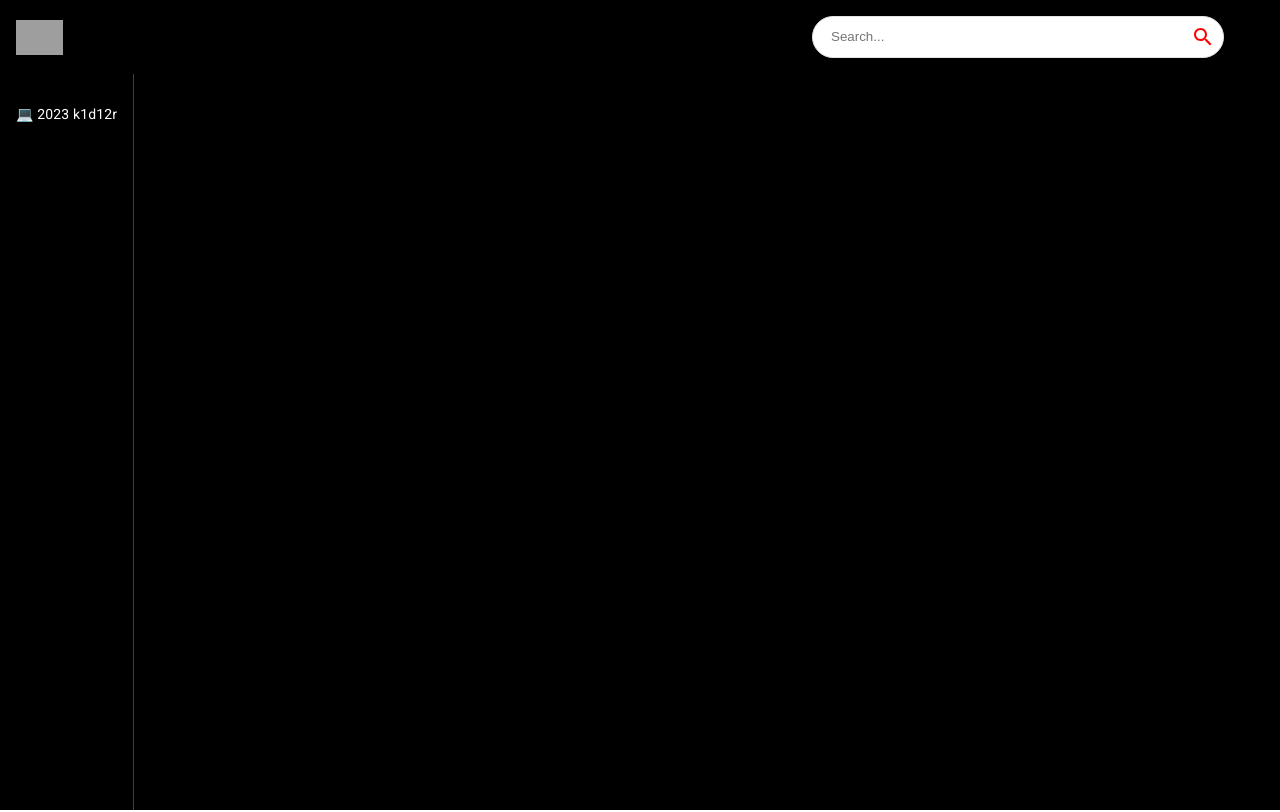
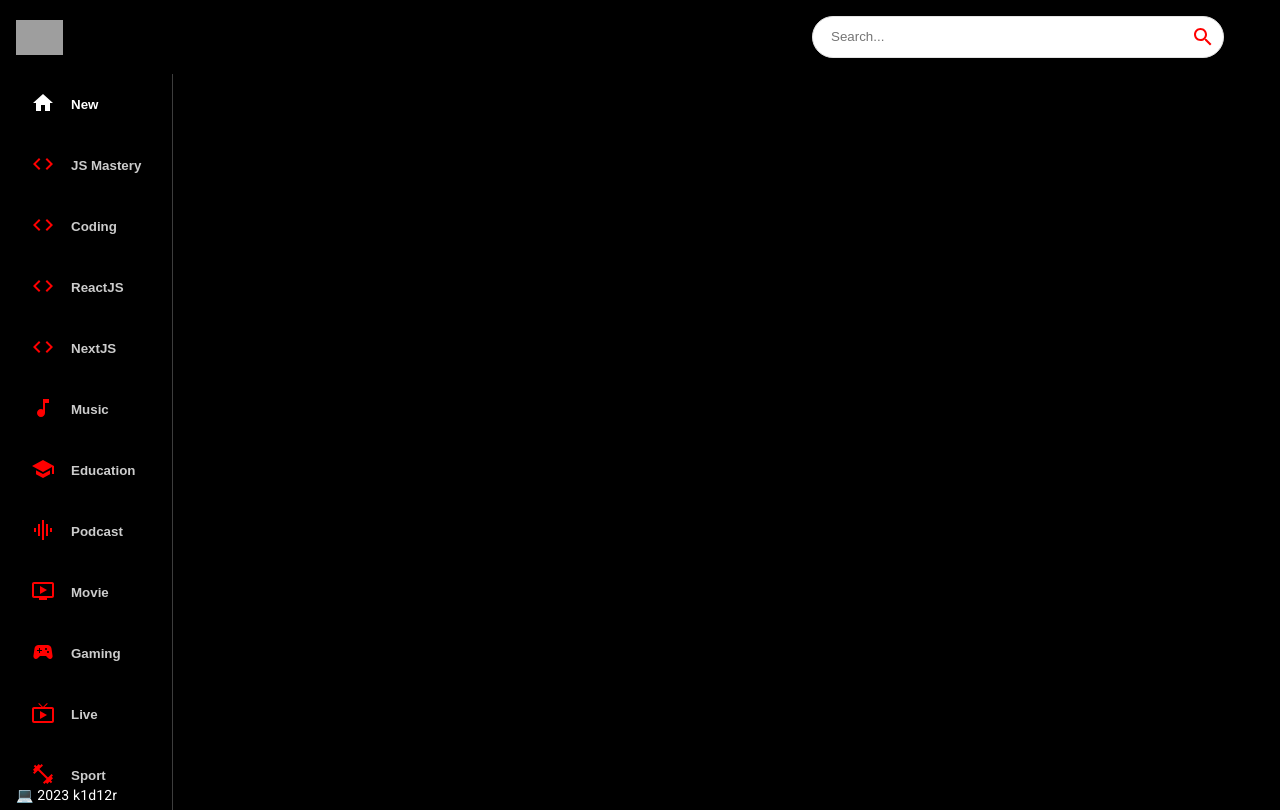
Before and after one commit to k1d12r04/youtube-app, a React (Vite) app: page / in a window 1280 px wide. Shown: the top 812 px of the page. Built offline with nearby package versions, Linux system fonts and the light colour scheme; grey boxes are pictures that could not be loaded.

Commit message:
Finish non functional sidebar component

```diff
--- a/src/components/Feed.jsx
+++ b/src/components/Feed.jsx
@@ -1,5 +1,6 @@
 import { useState } from 'react';
 import { Box, Stack, Typography } from '@mui/material';
+import Sidebar from './Sidebar';
 
 const Feed = () => (
   <Stack sx={{ flexDirection: { sx: 'column', md: 'row' } }}>
@@ -10,7 +11,7 @@ const Feed = () => (
         px: { sx: 0, md: 2 },
       }}
     >
-      Sidebar
+      <Sidebar></Sidebar>
       <Typography
         className="copyright"
         variant="body2"
--- /dev/null
+++ b/src/components/Sidebar.jsx
@@ -0,0 +1,45 @@
+import { Stack } from '@mui/material';
+
+import { categories } from '../utils/constants';
+
+const selectedCategory = 'New';
+
+const Sidebar = () => (
+  <Stack
+    direction="row"
+    sx={{
+      msOverflowY: 'auto',
+      height: { sx: 'auto', md: '95%' },
+      flexDirection: { md: 'column' },
+    }}
+  >
+    {categories.map(category => (
+      <button
+        className="category-btn"
+        style={{
+          background: category.name === selectedCategory ? '#FC1503' : '#fff',
+        }}
+        key={category.name}
+      >
+        <span
+          style={{
+            color: category.name === selectedCategory ? 'white' : 'red',
+            marginRight: '1rem',
+          }}
+        >
+          {<category.icon />}
+        </span>
+        <span
+          style={{
+            color: 'white',
+            opacity: category.name === selectedCategory ? '1' : '.8',
+          }}
+        >
+          {category.name}
+        </span>
+      </button>
+    ))}
+  </Stack>
+);
+
+export default Sidebar;
--- a/src/components/index.js
+++ b/src/components/index.js
@@ -4,3 +4,4 @@ export { default as ChannelDetail } from './ChannelDetail';
 export { default as SearchFeed } from './SearchFeed';
 export { default as VideoDetail } from './VideoDetail';
 export { default as SearchBar } from './SearchBar';
+export { default as Sidebar } from './Sidebar';
--- a/src/index.css
+++ b/src/index.css
@@ -52,7 +52,7 @@ a {
   align-items: center;
   justify-content: start;
   cursor: pointer;
-  background: transparent;
+  background: transparent !important;
   outline: none;
   border: none;
 
```
